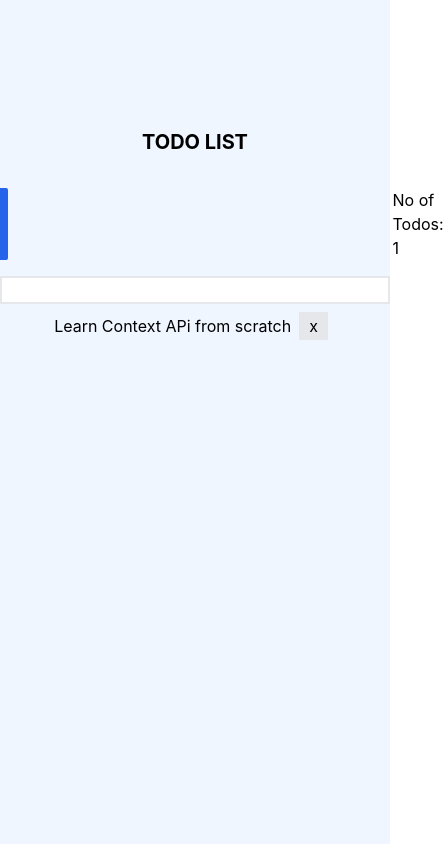
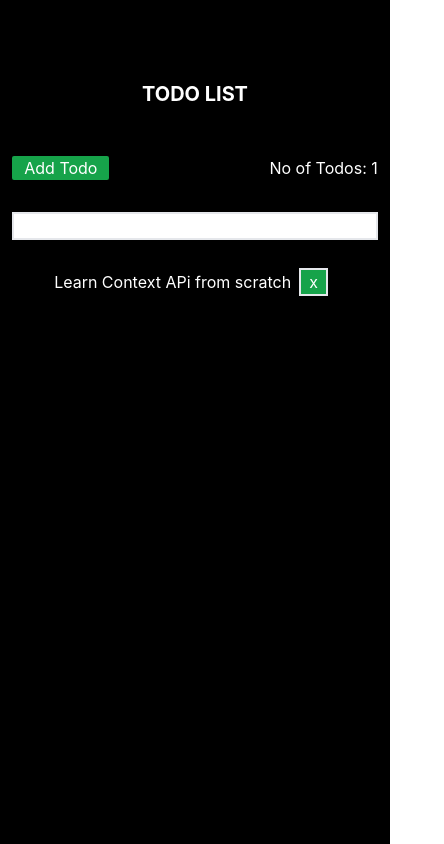
Before and after one commit to Prudence-Levison/Todo-App, a React (Create React App) app: page / in a window 390 px wide. Shown: the whole page, 444 px wide, since content can reach past the window. Built offline with nearby package versions, Linux system fonts and the light colour scheme.

Commit message:
redesigned the app and made it responsive

```diff
--- a/src/App.js
+++ b/src/App.js
@@ -5,8 +5,8 @@ import TodoForm from './Components/TodoForm';
 
 function App() {
   return (
-    <div className=" h-screen bg-blue-50 ">
-      <h1 className='flex justify-center text-xl pt-32 font-bold'>TODO LIST</h1>
+    <div className=" h-screen bg-black ">
+      <h1 className='flex justify-center text-xl text-white pt-20 lg:pt-32 font-bold'>TODO LIST</h1>
 
       <TodoProvider>
         <TodoForm />
--- a/src/Components/TodoForm.jsx
+++ b/src/Components/TodoForm.jsx
@@ -25,14 +25,14 @@ const TodoForm =()=>{
 
     return (
         <form onSubmit={handleSubmit}>
-            <div className="flex justify-center space-x-96 pt-8">
+            <div className="flex justify-center space-x-40 lg:space-x-96 pt-12 lg:pt-8">
 
-            <button type="submit" className="bg-blue-600 border-sm text-white px-3 rounded-sm" >Add Todo</button>
-            <p>No of Todos: {todo.length}</p>
+            <button type="submit" className="bg-green-600 border-sm text-white px-3 rounded-sm" >Add Todo</button>
+            <p className="text-white">No of Todos: {todo.length}</p>
 
             </div>
-            <div className="flex justify-center pt-4">
-            <input className="border-2 w-[36rem] "
+            <div className="flex justify-center pt-8 lg:pt-4">
+            <input className="border-2 w-full mx-3 lg:mx-0 lg:w-[36rem] "
              type="text"
              value={todoInput}
              onChange={handleInput}/>
--- a/src/Components/TodoList.jsx
+++ b/src/Components/TodoList.jsx
@@ -6,11 +6,11 @@ const  TodoList =()=> {
     const {todo, deletetodo} =useContext(TodoContext)
     return(
         <div className="flex justify-center">
-        <ul className="block">
+        <ul className="block text-white pt-5 lg:pt-0">
             {todo.map((todos, index)=>
              (<li key={index}>{todos}
 
-             <button className="border-2 px-2  m-2 pt-0 bg-gray-200" onClick={() =>
+             <button className="border-2 px-2  m-2 pt-0 bg-green-600" onClick={() =>
                 deletetodo (index)}>x</button>
              </li>
              ))}
```
